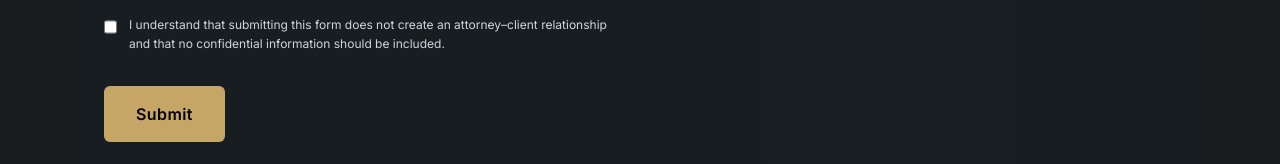
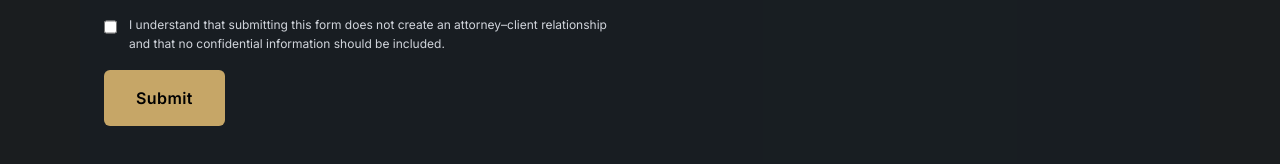
Before and after one commit to JDemlow/cohen-llc-site, a Next.js app: page /contact in a window 1280 px wide. Shown: the part 1109-1273 px from the top of the page. Built offline with nearby package versions, Linux system fonts and the light colour scheme.

Commit message:
created PrimaryButton component

```diff
--- /dev/null
+++ b/src/app/components/PrimaryButton.tsx
@@ -0,0 +1,39 @@
+import Link from "next/link";
+import { ReactNode } from "react";
+
+type PrimaryButtonProps = {
+  children: ReactNode;
+  href?: string;
+  onClick?: () => void;
+  type?: "button" | "submit";
+  className?: string;
+};
+
+export default function PrimaryButton({
+  children,
+  href,
+  onClick,
+  type = "button",
+  className = "",
+}: PrimaryButtonProps) {
+  const baseClasses =
+    "inline-block rounded-md bg-[var(--brand-gold)] px-8 py-4 text-base font-semibold tracking-wide cursor-pointer text-black transition hover:bg-[var(--brand-gold)]/90";
+
+  if (href) {
+    return (
+      <Link href={href} className={`${baseClasses} ${className}`}>
+        {children}
+      </Link>
+    );
+  }
+
+  return (
+    <button
+      type={type}
+      onClick={onClick}
+      className={`${baseClasses} ${className}`}
+    >
+      {children}
+    </button>
+  );
+}
--- a/src/app/contact/page.tsx
+++ b/src/app/contact/page.tsx
@@ -1,4 +1,5 @@
 // app/contact/page.tsx
+import PrimaryButton from "../components/PrimaryButton";
 
 export const metadata = {
   title: "Contact Us | Cohen, LLC",
@@ -160,14 +161,7 @@ export default function ContactPage() {
             </div>
 
             {/* Submit Button */}
-            <button
-              type="submit"
-              className="mt-4 inline-block rounded-md bg-[var(--brand-gold)] px-8 py-4
-    text-base font-semibold tracking-wide text-black transition
-    hover:bg-[var(--brand-gold)]/90"
-            >
-              Submit
-            </button>
+            <PrimaryButton type="submit">Submit</PrimaryButton>
           </form>
 
           {/* Contact Page Disclaimer */}
--- a/src/app/page.tsx
+++ b/src/app/page.tsx
@@ -1,6 +1,7 @@
 // app/page.tsx
 import type { Metadata } from "next";
 import Link from "next/link";
+import PrimaryButton from "./components/PrimaryButton";
 
 export const metadata: Metadata = {
   metadataBase: new URL("https://choen-llc.netlify.app"),
@@ -54,12 +55,9 @@ export default function HomePage() {
           </p>
 
           <div className="mt-8 flex justify-center sm:justify-start">
-            <Link
-              href="/contact"
-              className="inline-block rounded-md bg-[var(--brand-gold)] px-8 py-4 text-base font-semibold tracking-wide text-black transition hover:bg-[var(--brand-gold)]/90"
-            >
+            <PrimaryButton href="/contact">
               Schedule a Consultation
-            </Link>
+            </PrimaryButton>
           </div>
         </div>
       </section>
--- a/src/app/practice-areas/page.tsx
+++ b/src/app/practice-areas/page.tsx
@@ -1,5 +1,6 @@
 // app/practice-areas/page.tsx
-import Link from "next/link";
+
+import PrimaryButton from "../components/PrimaryButton";
 
 export const metadata = {
   title: "Practice Areas | Cohen, LLC",
@@ -189,14 +190,9 @@ export default function PracticeAreasPage() {
           </p>
 
           <div className="mt-6">
-            <Link
-              href="/contact"
-              className="inline-block rounded-md bg-[var(--brand-gold)] px-8 py-4
-    text-base font-semibold tracking-wide text-black transition
-    hover:bg-[var(--brand-gold)]/90"
-            >
+            <PrimaryButton href="/contact">
               Schedule a Consultation
-            </Link>
+            </PrimaryButton>
           </div>
         </div>
       </section>
```
